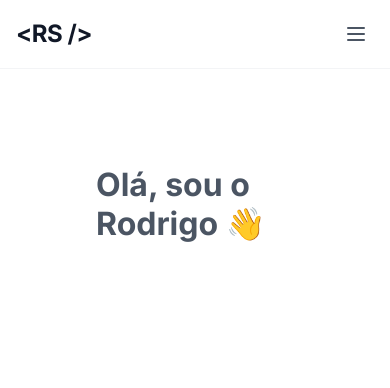
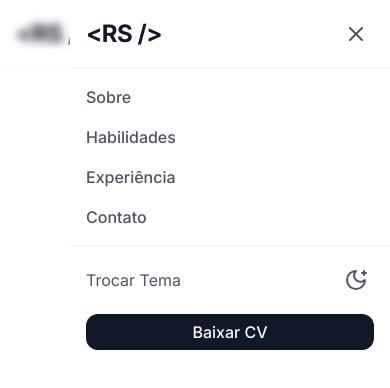
Before and after one commit to rodrigosuelli/portfolio-web, a Next.js app: page / in a window 390 px wide. Both pictures are taken after a click on the button 356 px from the left and 34 px from the top of the page. Shown: the top 388 px of the page. Built offline with nearby package versions, Linux system fonts and the light colour scheme.

Commit message:
Add sidebar menu

```diff
--- a/package.json
+++ b/package.json
@@ -9,7 +9,9 @@
     "lint": "next lint"
   },
   "dependencies": {
+    "@radix-ui/react-dialog": "^1.1.2",
     "@radix-ui/react-slot": "^1.1.0",
+    "@radix-ui/react-visually-hidden": "^1.1.0",
     "classnames": "^2.5.1",
     "lucide-react": "^0.446.0",
     "next": "^14.2.13",
--- a/src/app/components/HeaderMenu/HeaderMenu.module.scss
+++ b/src/app/components/HeaderMenu/HeaderMenu.module.scss
@@ -28,11 +28,13 @@
 
 .headerLinks {
   display: none;
+}
 
 .link {
   color: var(--gray-600);
   font-weight: 500;
   transition: all 0.15s cubic-bezier(0.4, 0, 0.2, 1);
+  line-height: 1.5rem;
 
   &:hover {
     color: var(--gray-900);
@@ -40,7 +42,6 @@
 
   &:active {
     color: var(--gray-600);
-    }
   }
 }
 
@@ -54,6 +55,59 @@
   display: flex;
   gap: utils.pxToRem(16px);
   align-items: center;
+}
+
+.sidebarOverlay {
+  position: fixed;
+  backdrop-filter: blur(4px);
+  z-index: 1;
+  inset: 0;
+  background: rgb(var(--gray-900rgb) / 0.1);
+}
+
+.sidebar {
+  position: fixed;
+  z-index: 1;
+  width: 100%;
+  max-width: 20rem;
+  height: 100%;
+  background: var(--gray-default);
+  bottom: 0;
+  right: 0;
+  right: 0;
+  top: 0;
+}
+
+.sidebarSecBrand,
+.sidebarSecLinks,
+.sidebarSecTheme {
+  padding: 1rem;
+}
+
+.sidebarSecBrand {
+  display: flex;
+  align-items: center;
+  justify-content: space-between;
+  border-bottom: 1px solid var(--gray-100);
+}
+
+.sidebarSecLinks {
+  display: flex;
+  gap: 1rem;
+  flex-direction: column;
+  border-bottom: 1px solid var(--gray-100);
+}
+
+.sidebarSecTheme {
+  display: flex;
+  flex-direction: column;
+  gap: 1rem;
+}
+
+.switchThemeRow {
+  display: flex;
+  align-items: center;
+  justify-content: space-between;
 }
 
 @media only screen and (min-width: variables.$tablet-min-width) {
--- a/src/app/components/HeaderMenu/HeaderMenu.tsx
+++ b/src/app/components/HeaderMenu/HeaderMenu.tsx
@@ -2,9 +2,10 @@
 
 import Link from 'next/link';
 import classNames from 'classnames';
-import { useEffect, useState } from 'react';
-import { useTheme } from 'next-themes';
-import { MenuIcon, MoonStarIcon, SunIcon } from 'lucide-react';
+import { useState } from 'react';
+import { MenuIcon, XIcon } from 'lucide-react';
+import * as DrawerPrimitive from '@radix-ui/react-dialog';
+import * as VisuallyHidden from '@radix-ui/react-visually-hidden';
 import Typography from '../Typography/Typography';
 import IconButton from '../IconButton/IconButton';
 import Button from '../Button/Button';
@@ -15,33 +16,28 @@ import Button from '../Button/Button';
  * Ensure styles that need to take precedence are imported last.
  */
 import styles from './HeaderMenu.module.scss';
+import ThemeSwitcher from './ThemeSwitcher/ThemeSwitcher';
 
 const CVLink =
   'https://drive.google.com/file/d/1RSKvhmEOuj1tvPEjeYzjpaZtiiMW2pCm/view?usp=drive_link';
 
+function Logo() {
+  return (
+    <Typography style={{ fontWeight: 700 }} variant="heading3">
+      {'<RS />'}
+    </Typography>
+  );
+}
+
 export default function HeaderMenu() {
-  const [mounted, setMounted] = useState(false);
-  const { theme, setTheme } = useTheme();
-
-  function handleToggleTheme() {
-    setTheme(theme === 'light' ? 'dark' : 'light');
-  }
-
-  useEffect(() => {
-    setMounted(true);
-  }, []);
+  const [isOpen, setIsOpen] = useState(false);
 
   return (
     <header className={classNames(styles.headerMenu)}>
       <nav className={classNames(styles.navContainer)}>
         <Link className={classNames(styles.logo)} href="/">
-          <Typography style={{ fontWeight: 700 }} variant="heading3">
-            {'<RS />'}
-          </Typography>
+          <Logo />
         </Link>
-        <IconButton className={classNames(styles.hamburguerBtn)} size="md">
-          <MenuIcon />
-        </IconButton>
 
         <div className={classNames(styles.rightContainer)}>
           <div className={classNames(styles.headerLinks)}>
@@ -60,24 +56,7 @@ export default function HeaderMenu() {
           </div>
           <div className={classNames(styles.divider)}></div>
           <div className={classNames(styles.headerButtons)}>
-            {!mounted ? (
-              <IconButton
-                size="md"
-                className={classNames(styles.btnBaixarCv)}
-                type="button"
-              >
-                <MoonStarIcon />
-              </IconButton>
-            ) : (
-              <IconButton
-                size="md"
-                onClick={handleToggleTheme}
-                className={classNames(styles.btnBaixarCv)}
-                type="button"
-              >
-                {theme === 'dark' ? <SunIcon /> : <MoonStarIcon />}
-              </IconButton>
-            )}
+            <ThemeSwitcher />
             <Button asChild={true}>
               <Link href={CVLink} target="_blank">
                 Baixar CV
@@ -85,6 +64,63 @@ export default function HeaderMenu() {
             </Button>
           </div>
         </div>
+
+        <DrawerPrimitive.Root open={isOpen} onOpenChange={setIsOpen}>
+          <DrawerPrimitive.Trigger
+            asChild
+            className={classNames(styles.hamburguerBtn)}
+          >
+            <IconButton size="md">
+              <MenuIcon />
+            </IconButton>
+          </DrawerPrimitive.Trigger>
+          <DrawerPrimitive.Portal>
+            <DrawerPrimitive.Overlay
+              className={classNames(styles.sidebarOverlay)}
+            />
+            <DrawerPrimitive.Content className={classNames(styles.sidebar)}>
+              <VisuallyHidden.Root>
+                <DrawerPrimitive.Title>Menu Lateral</DrawerPrimitive.Title>
+                <DrawerPrimitive.Description>
+                  Menu De Navegação Lateral
+                </DrawerPrimitive.Description>
+              </VisuallyHidden.Root>
+              <div className={classNames(styles.sidebarSecBrand)}>
+                <Logo />
+                <DrawerPrimitive.Close asChild>
+                  <IconButton>
+                    <XIcon />
+                  </IconButton>
+                </DrawerPrimitive.Close>
+              </div>
+              <div className={classNames(styles.sidebarSecLinks)}>
+                <Link className={classNames(styles.link)} href="#Sobre">
+                  Sobre
+                </Link>
+                <Link className={classNames(styles.link)} href="#Habilidades">
+                  Habilidades
+                </Link>
+                <Link className={classNames(styles.link)} href="#Experiência">
+                  Experiência
+                </Link>
+                <Link className={classNames(styles.link)} href="#Contato">
+                  Contato
+                </Link>
+              </div>
+              <div className={classNames(styles.sidebarSecTheme)}>
+                <div className={classNames(styles.switchThemeRow)}>
+                  <Typography variant="body2">Trocar Tema</Typography>
+                  <ThemeSwitcher />
+                </div>
+                <Button asChild={true}>
+                  <Link href={CVLink} target="_blank">
+                    Baixar CV
+                  </Link>
+                </Button>
+              </div>
+            </DrawerPrimitive.Content>
+          </DrawerPrimitive.Portal>
+        </DrawerPrimitive.Root>
       </nav>
     </header>
   );
--- /dev/null
+++ b/src/app/components/HeaderMenu/ThemeSwitcher/ThemeSwitcher.tsx
@@ -0,0 +1,33 @@
+'use client';
+
+import { useEffect, useState } from 'react';
+import { MoonStarIcon, SunIcon } from 'lucide-react';
+import { useTheme } from 'next-themes';
+import IconButton from '../../IconButton/IconButton';
+
+export default function ThemeSwitcher() {
+  const [mounted, setMounted] = useState(false);
+  const { theme, setTheme } = useTheme();
+
+  useEffect(() => {
+    setMounted(true);
+  }, []);
+
+  function handleToggleTheme() {
+    setTheme(theme === 'light' ? 'dark' : 'light');
+  }
+
+  return (
+    <>
+      {!mounted ? (
+        <IconButton size="md" type="button">
+          <MoonStarIcon />
+        </IconButton>
+      ) : (
+        <IconButton size="md" onClick={handleToggleTheme} type="button">
+          {theme === 'dark' ? <SunIcon /> : <MoonStarIcon />}
+        </IconButton>
+      )}
+    </>
+  );
+}
--- a/src/app/globals.scss
+++ b/src/app/globals.scss
@@ -23,6 +23,7 @@
   --gray-700: #374151;
   --gray-800: #1f2937;
   --gray-900: #111827;
+  --gray-900rbg: 17 24 39;
   --gray-950: #030712;
   --emerald-500: #10b981;
 
@@ -41,6 +42,7 @@
   --gray-700: #e5e7eb;
   --gray-800: #f3f4f6;
   --gray-900: #f9fafb;
+  --gray-900rgb: 249 250 251;
   --gray-950: #ffffff;
 }
 
```
Also changed, not shown: 1 other file (tests, documents, lock files or other folders). Lines whose indentation alone changed are shown as unchanged.
